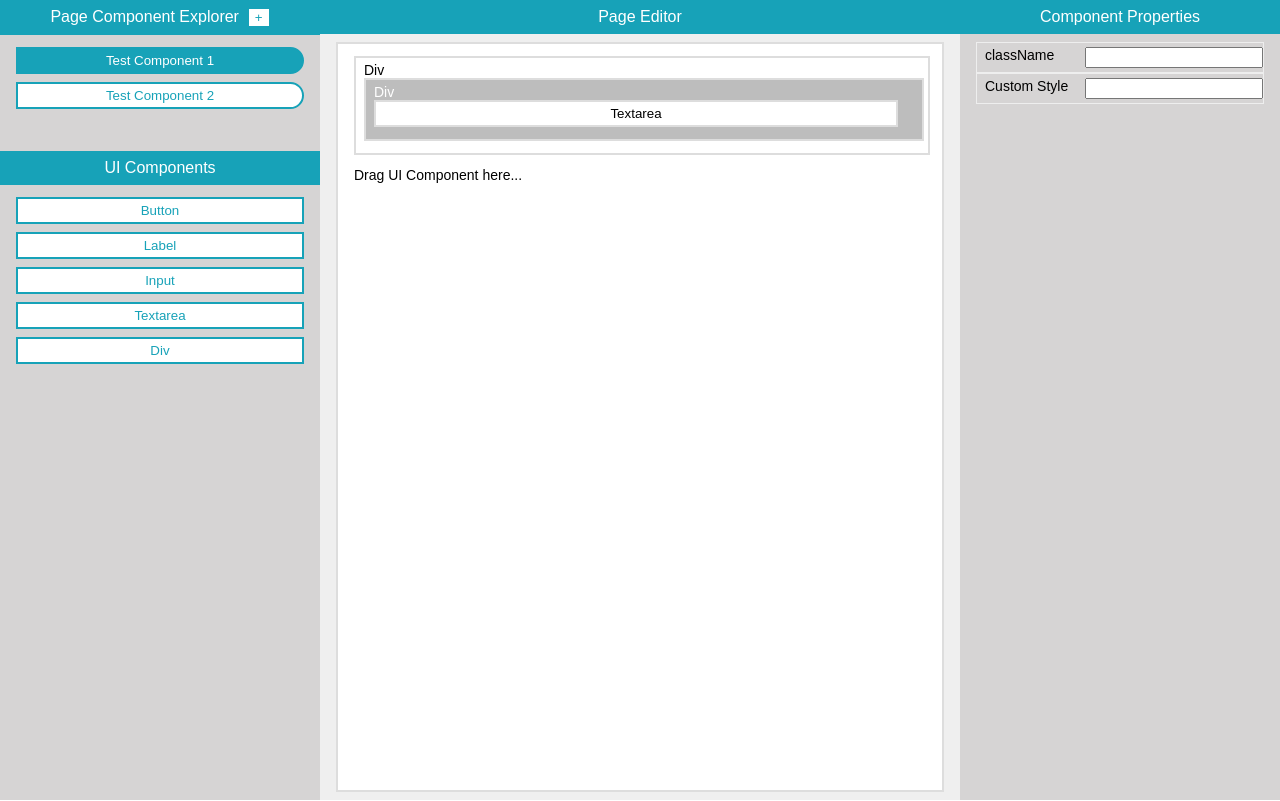
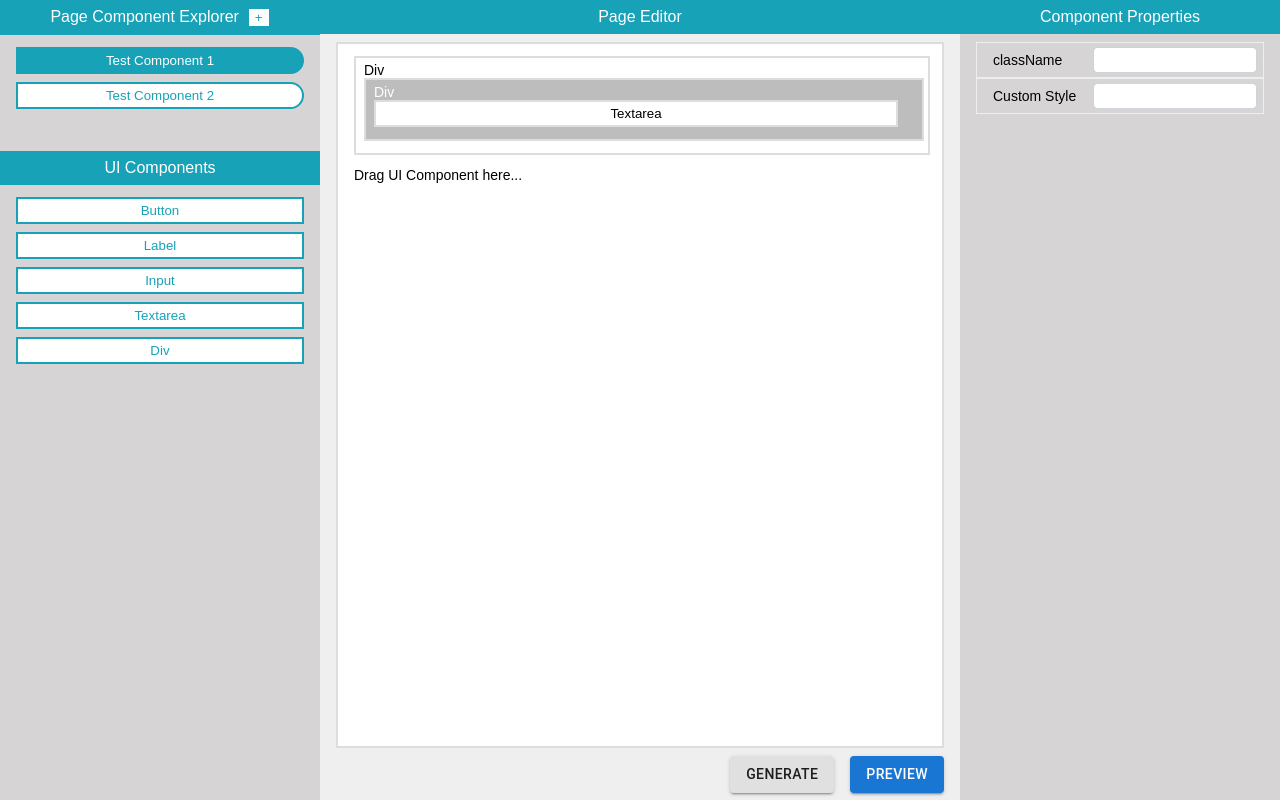
Before and after one commit to vishsahane/react-code-generator, a React (Create React App) app: page /editor in a window 1280 px wide. Built offline with nearby package versions, Linux system fonts and the light colour scheme.

Commit message:
Add page modal and buttons

```diff
--- /dev/null
+++ b/src/components/common/index.js
@@ -0,0 +1,5 @@
+import ModalDialogBox from './modal-dialog-box/ModalDialogBox'
+
+export {
+  ModalDialogBox
+}
--- /dev/null
+++ b/src/components/common/modal-dialog-box/ModalDialogBox.css
@@ -0,0 +1,86 @@
+.modal{
+  position: fixed;
+  top: 8%;
+  height: 90%;
+  right: 0;
+  bottom: 0;
+  left: 0;
+  z-index: 90;
+  outline: none;
+}
+.modal-dialog{
+  margin: auto;
+}
+.modal-sm{
+  width: 400px;
+}
+.modal-md{
+  width: 600px;
+}
+.modal-lg{
+  width: 800px;
+}
+.modal-content{
+  background: #fff;
+  background-clip: padding-box;
+  border: 1px solid rgba(0,0,0,.2);
+  outline: none;
+}
+.modal-header{
+  display: flex;
+  align-items: flex-start;
+  justify-content: space-between;
+  padding: 8px 16px;
+  border-bottom: 1px solid #e9ecef;
+  border-top-left-radius: .3rem;
+  border-top-right-radius: .3rem;
+  background: #f5f5f5;
+}
+.modal-title{
+  margin: 0;
+  line-height: 1.5;
+  font-size: 1.25rem;
+  font-weight: 500;
+}
+.modal-header .close{
+  cursor: pointer;
+  padding: 4px 8px;
+  background: transparent;
+  border: 0;
+  font-size: 1.5rem;
+  font-weight: 700;
+  line-height: 1;
+  color:#000;
+  text-shadow: 0 1px 0 #fff;
+  opacity: .5;
+  outline: none
+}
+.modal-header .close:focus, .modal-header .close:hover{
+  opacity: .7;
+}
+.modal-body{
+  padding: 15px 30px 15px 15px;
+  max-height: 650px;
+  overflow-y: auto;
+}
+.modal-footer{
+  display: flex;
+  align-items: center;
+  justify-content: flex-end;
+  padding: 5px 1rem;
+  border-top: 1px solid #e9ecef;
+  background: #f5f5f5;
+}
+.modal-footer button:not(:last-child){
+  margin-right: 16px;
+}
+.modal-backdrop{
+  position: fixed;
+  top: 0;
+  right: 0;
+  bottom: 0;
+  left: 0;
+  background: #000;
+  opacity: 0.5;
+  z-index: 13
+}
--- /dev/null
+++ b/src/components/common/modal-dialog-box/ModalDialogBox.js
@@ -0,0 +1,56 @@
+import React, { useEffect, useRef } from 'react'
+import PropTypes from 'prop-types'
+
+import './ModalDialogBox.css'
+
+const ModalDialogBox = props => {
+  const { showModal, setShowModal, title, body, footer, size } = props
+  const modalBodyRef = useRef(null)
+  useEffect(() => {
+    document.addEventListener("keydown", handleEscape, false)
+    return () => {
+      document.removeEventListener("keydown", handleEscape, false)
+    }
+  }, [])
+
+  const handleEscape = event => {
+    if (event.keyCode === 27) {
+      setShowModal(false)
+    }
+  }
+
+  return (<React.Fragment>
+    <div className="modal" hidden={!showModal}>
+      <div className={`modal-dialog modal-${size}`}>
+        <div className="modal-content">
+          <div className="modal-header">
+            <h2 className="modal-title">{title}</h2>
+            <button type="button" className="close" onClick={() => setShowModal(false)}>
+              <span>&times;</span>
+            </button>
+          </div>
+          <div className="modal-body">
+            {body}
+          </div>
+          {footer && <div className="modal-footer">
+            {footer}
+          </div>}
+        </div>
+      </div>
+    </div>
+    <div className="modal-backdrop" hidden={!showModal}></div>
+  </React.Fragment>)
+}
+
+ModalDialogBox.propTypes = {
+  showModal: PropTypes.bool.isRequired,
+  setShowModal: PropTypes.func.isRequired,
+  title: PropTypes.string.isRequired,
+  body: PropTypes.node.isRequired,
+  footer: PropTypes.node,
+  size: PropTypes.string
+}
+ModalDialogBox.defaultProps = {
+  size: 'md'
+}
+export default ModalDialogBox
--- a/src/components/component-properties/ComponentProperties.css
+++ b/src/components/component-properties/ComponentProperties.css
@@ -1,11 +1,16 @@
+.property-value .standard-input{
+  width:100%;
+  padding: 0px 4px;
+}
 .property-row{
   display: flex;
   border: 1px solid #eee;
-  padding: 4px 8px !important;
+  padding: 4px 16px !important;
+  align-items: baseline;
 }
 .property-name{
   flex: 0 0 100px;
 }
-.property-value input, .property-value textarea, .property-value select{
-  width: 100%;
+.property-value{
+  flex:1
 }
--- a/src/components/component-properties/ComponentProperties.js
+++ b/src/components/component-properties/ComponentProperties.js
@@ -6,17 +6,21 @@ import './ComponentProperties.css'
 import Property from './Property'
 
 const ComponentProperties = (props) => {
-  const {pages,setPages, selectedPath} = props
+  const { pages, setPages, selectedPath } = props
   let selectedControl = _.get(pages, selectedPath)
   return (
     <div className="section page-properties">
       <div className="title">Component Properties</div>
       <div className="content">
         <ul>
-          {selectedControl && selectedControl.properties && selectedControl.properties.map((property, propertyKey) =>
-            <Property property={property} pages={pages} setPages={setPages}
-              selectedPath={selectedPath} propertyKey={propertyKey}/>
-          )}
+          {selectedControl && selectedControl.properties ?
+            selectedControl.properties.map((property, propertyKey) =>
+              <Property property={property} pages={pages} setPages={setPages}
+                selectedPath={selectedPath} propertyKey={propertyKey} />
+            )
+            :
+            <p className="note">Drag &amp; drop any component in main viewer to see it's properties here..</p>
+          }
         </ul>
       </div>
     </div>
--- a/src/components/component-properties/Property.js
+++ b/src/components/component-properties/Property.js
@@ -17,10 +17,10 @@ const Property = (props) => {
   let propertyControl = ''
   switch (type) {
     case 'text':
-      propertyControl = <input type="text" onChange={onPropertyChange} value={value}/>
+      propertyControl = <input type="text" className="standard-input" onChange={onPropertyChange} value={value}/>
       break
     case 'dropdown':
-      propertyControl = <select>
+      propertyControl = <select className="standard-input">
         {options.map((option, optionKey) => <option value={option.value}>{option.label}</option>)}
       </select>
       break
--- a/src/components/editor/Editor.js
+++ b/src/components/editor/Editor.js
@@ -53,7 +53,7 @@ const Editor = () => {
     <div className="container">
       <div className="flex">
         <div className="col-1">
-          <PageExplorer pages={pages} selectedPath={selectedPath}
+          <PageExplorer pages={pages} setPages={setPages} selectedPath={selectedPath}
             setSelectedPath={setSelectedPath} />
           <UIComponents pages={pages} setPages={setPages} selectedPath={selectedPath}
             setSelectedPath={setSelectedPath} />
--- a/src/components/page-editor/PageEditor.css
+++ b/src/components/page-editor/PageEditor.css
@@ -2,7 +2,7 @@
   height: 100%;
 }
 .page-editor .content{
-  height: calc(100% - 70px);
+  height: calc(100% - 114px);
   background-color: #fff;
   border: 2px solid #ddd;
   margin: 8px 16px;
@@ -23,3 +23,13 @@
   background-color: #bdbdbd;
   color: #fff;
 }
+.button-bar{
+  display: flex;
+  justify-content: flex-end;
+  padding-right: 16px;
+  padding-bottom: 8px;
+}
+
+.button-bar button:not(:last-child){
+  margin-right: 16px;
+}
--- a/src/components/page-editor/PageEditor.js
+++ b/src/components/page-editor/PageEditor.js
@@ -49,6 +49,10 @@ const PageEditor = (props) => {
         </ul>
         {isActive ? 'Release to drop component' : 'Drag UI Component here...'}
       </div>
+      <div className="button-bar">
+        <button className="secondary-btn code-btn">Generate</button>
+        <button className="standard-btn code-btn">Preview</button>
+      </div>
     </div>
   )
 }
--- /dev/null
+++ b/src/components/page-explorer/AddPage.js
@@ -0,0 +1,37 @@
+
+import React, { useState } from 'react'
+
+import { ModalDialogBox } from '../common'
+
+const AddPage = (props) => {
+  const { pages, setPages, selectedPath, setSelectedPath, setShowModal } = props
+  const [pageTitle, setPageTitle] = useState('')
+  const handleSubmit = (e) => {
+    e.preventDefault()
+    setShowModal(false)
+    console.log("pageTitle", pageTitle)
+    let updatedPages = [...pages]
+    updatedPages.push({ name: pageTitle, controls: [] })
+    setPages(updatedPages)
+    setSelectedPath(updatedPages.length.toString())
+  }
+  return (
+    <form onSubmit={(e) => handleSubmit(e)}>
+      <ModalDialogBox title="Add Page" showModal={true} setShowModal={setShowModal}
+        body={
+          <div>
+            <input type="text" className="standard-input" placeholder="Enter page title"
+              onChange={e => setPageTitle(e.target.value)} />
+          </div>
+        }
+        footer={<React.Fragment>
+          <button type="button" className="secondary-btn code-btn"
+            onClick={() => setShowModal(false)}>Cancel</button>
+          <button type="submit" className="standard-btn code-btn" disabled={!pageTitle}>
+            Save</button>
+        </React.Fragment>} />
+    </form>
+  )
+}
+
+export default AddPage
--- a/src/index.css
+++ b/src/index.css
@@ -10,3 +10,62 @@ body {
 html, body,#root,.container{
   height: 100%;;
 }
+.note{
+  opacity: 0.8;
+  line-height: 20px;
+  font-size: 14px;
+}
+.code-btn{
+  padding: 6px 16px;
+  font-size: 0.875rem;
+  min-width: 64px;
+  box-sizing: border-box;
+  font-family: "Roboto", "Helvetica", "Arial", sans-serif;
+  font-weight: 500;
+  line-height: 1.75;
+  border-radius: 4px;
+  letter-spacing: 0.02857em;
+  text-transform: uppercase;
+  border: 0;
+  margin: 0;
+  outline: 0;
+  cursor: pointer;
+  transition: background-color 250ms cubic-bezier(0.4, 0, 0.2, 1) 0ms,box-shadow 250ms cubic-bezier(0.4, 0, 0.2, 1) 0ms,border 250ms cubic-bezier(0.4, 0, 0.2, 1) 0ms;
+}
+.standard-btn{
+  color: #fff;
+  background-color: #1976d2;
+  box-shadow: 0px 3px 1px -2px rgba(0,0,0,0.2), 0px 2px 2px 0px rgba(0,0,0,0.14), 0px 1px 5px 0px rgba(0,0,0,0.12);
+}
+.standard-btn:hover{
+  background-color: rgb(17, 82, 147);
+  box-shadow: 0px 2px 4px -1px rgba(0,0,0,0.2), 0px 4px 5px 0px rgba(0,0,0,0.14), 0px 1px 10px 0px rgba(0,0,0,0.12);
+}
+.secondary-btn{
+  color: rgba(0, 0, 0, 0.87);
+  box-shadow: 0px 3px 1px -2px rgba(0,0,0,0.2), 0px 2px 2px 0px rgba(0,0,0,0.14), 0px 1px 5px 0px rgba(0,0,0,0.12);
+  background-color: #e0e0e0;
+}
+.secondary-btn:hover{
+  box-shadow: 0px 2px 4px -1px rgba(0,0,0,0.2), 0px 4px 5px 0px rgba(0,0,0,0.14), 0px 1px 10px 0px rgba(0,0,0,0.12);
+  background-color: #d5d5d5;
+}
+.standard-input{
+  display: block;
+  padding: .375rem .75rem;
+  font-size: 1rem;
+  line-height: 1.5;
+  color: #495057;
+  background-color: #fff;
+  background-clip: padding-box;
+  border: 1px solid #ced4da;
+  border-radius: .25rem;
+  transition: border-color .15s ease-in-out,box-shadow .15s ease-in-out;
+}
+.standard-input:focus{
+  color: #495057;
+  background-color: #fff;
+  border-color: #80bdff;
+  outline: 0;
+  box-shadow: 0 0 0 0.2rem rgba(0,123,255,.25);
+}
```
Also changed, not shown: src/components/page-explorer/PageExplorer.js (+13 -7 lines).
